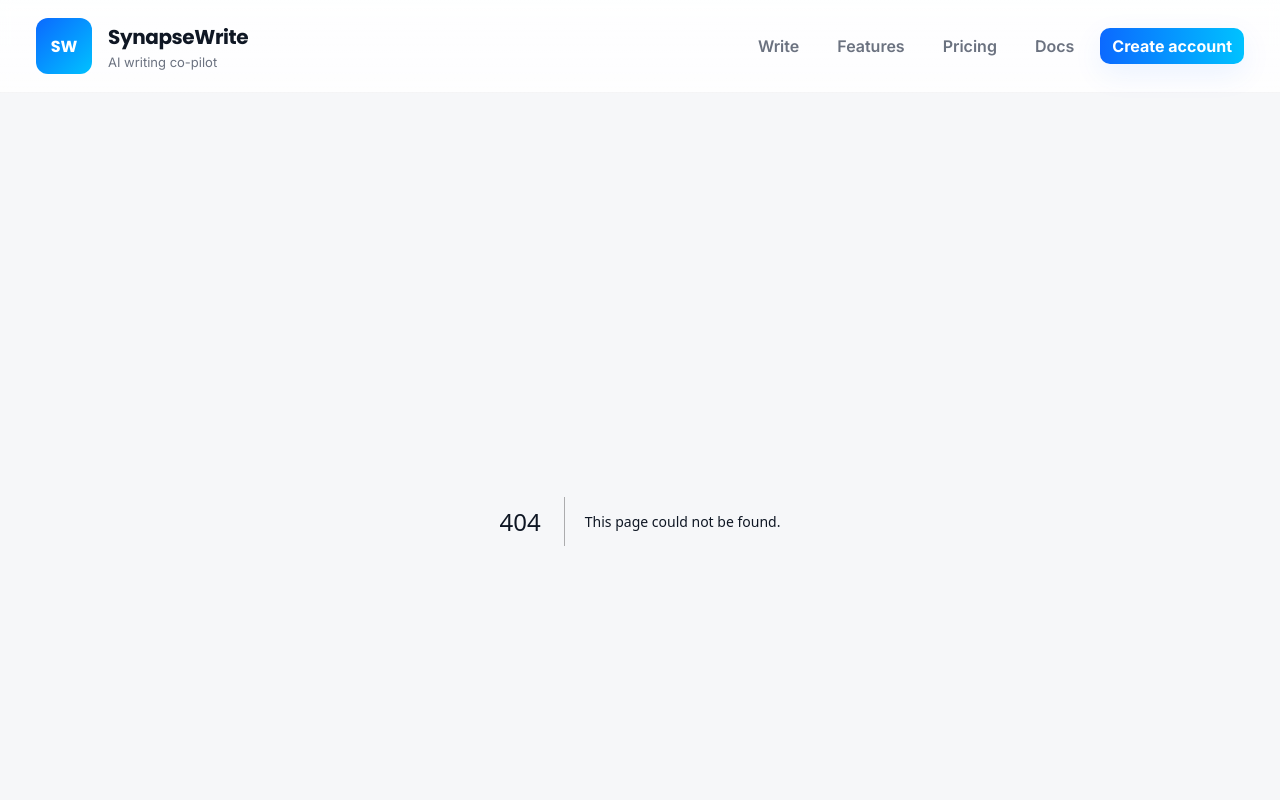
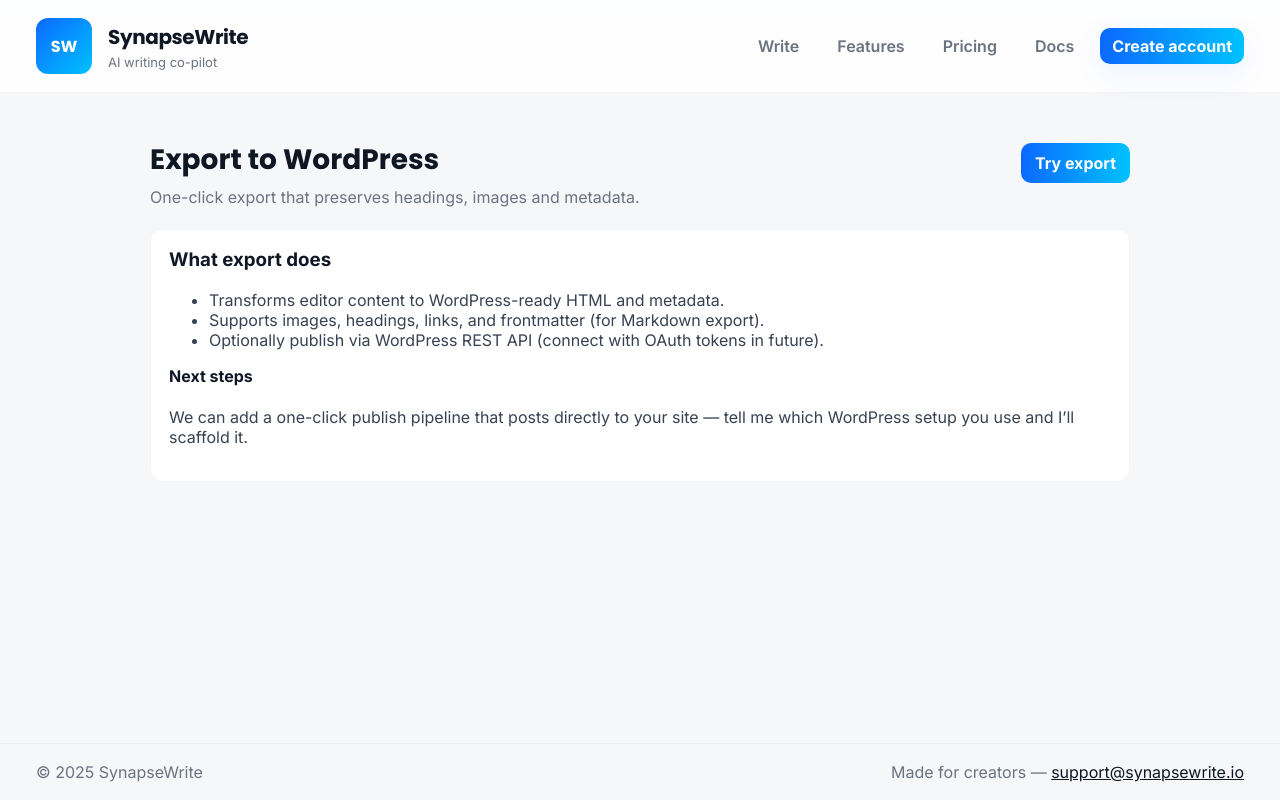
Before and after one commit to inpursuitsol/synapsewrite, a Next.js app: page /features/export in a window 1280 px wide. Before the commit this address had no page. Shown: the top 800 px of the page. Built offline with nearby package versions, Linux system fonts and the light colour scheme.

Commit message:
Create page.js

```diff
--- /dev/null
+++ b/app/features/export/page.js
@@ -0,0 +1,28 @@
+// app/features/export/page.js
+export default function ExportFeature() {
+  return (
+    <div style={{ maxWidth: 980, margin: "0 auto", paddingTop: 18, paddingBottom: 60 }}>
+      <div style={{ display: "flex", justifyContent: "space-between", alignItems: "baseline" }}>
+        <div>
+          <h1 style={{ margin: 0, fontSize: 28, fontFamily: "Poppins, Inter" }}>Export to WordPress</h1>
+          <div style={{ color: "#6b7280", marginTop: 6 }}>One-click export that preserves headings, images and metadata.</div>
+        </div>
+        <div>
+          <a href="/generate" style={{ padding: "10px 14px", borderRadius: 10, background: "linear-gradient(90deg,#0b69ff,#00c2ff)", color: "white", textDecoration: "none", fontWeight: 700 }}>Try export</a>
+        </div>
+      </div>
+
+      <div style={{ marginTop: 22, background: "white", padding: 18, borderRadius: 12, border: "1px solid rgba(15,23,36,0.04)" }}>
+        <h3 style={{ marginTop: 0 }}>What export does</h3>
+        <ul style={{ color: "#374151" }}>
+          <li>Transforms editor content to WordPress-ready HTML and metadata.</li>
+          <li>Supports images, headings, links, and frontmatter (for Markdown export).</li>
+          <li>Optionally publish via WordPress REST API (connect with OAuth tokens in future).</li>
+        </ul>
+
+        <h4 style={{ marginTop: 16 }}>Next steps</h4>
+        <p style={{ color: "#374151" }}>We can add a one-click publish pipeline that posts directly to your site — tell me which WordPress setup you use and I’ll scaffold it.</p>
+      </div>
+    </div>
+  );
+}
```
